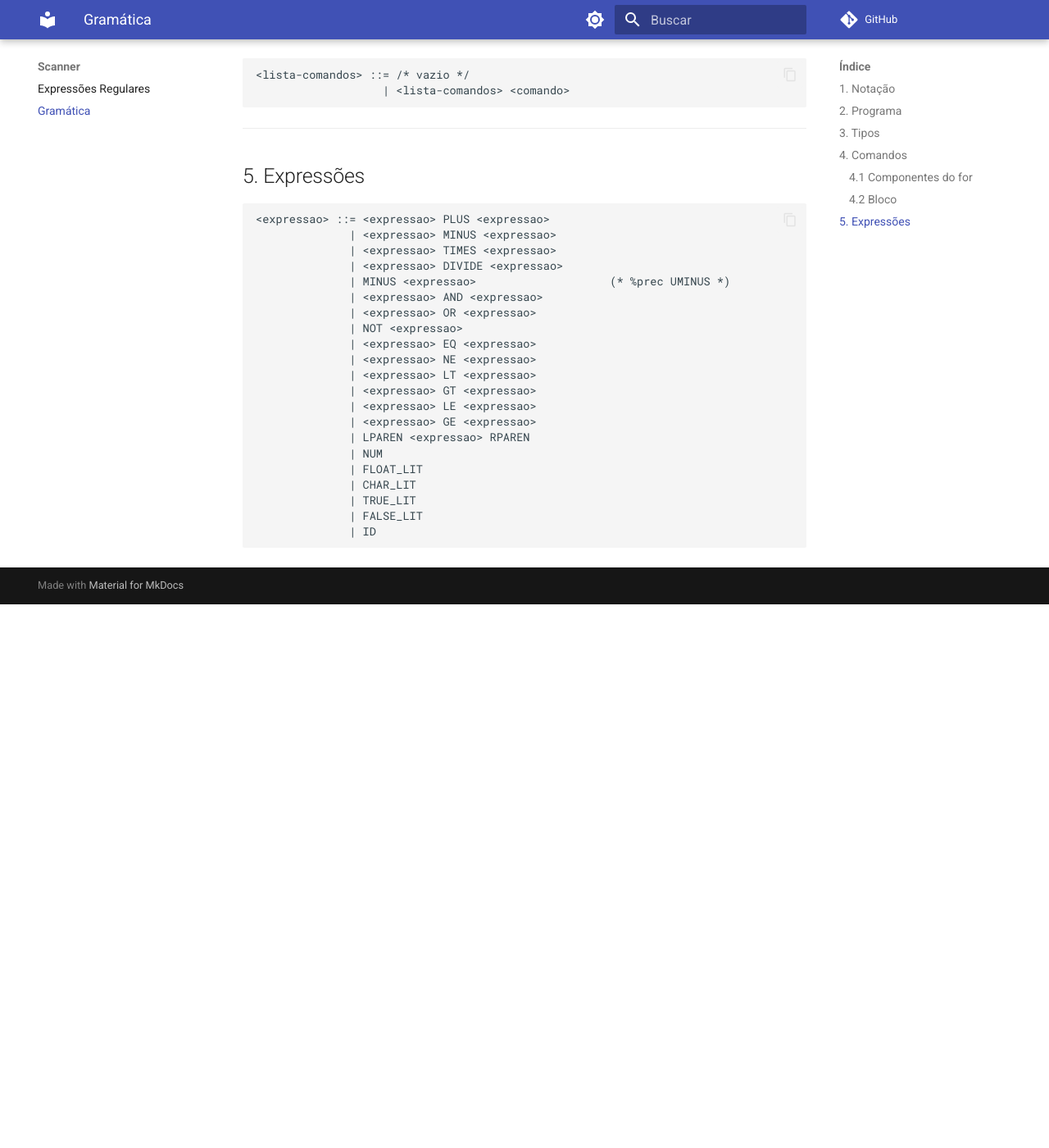
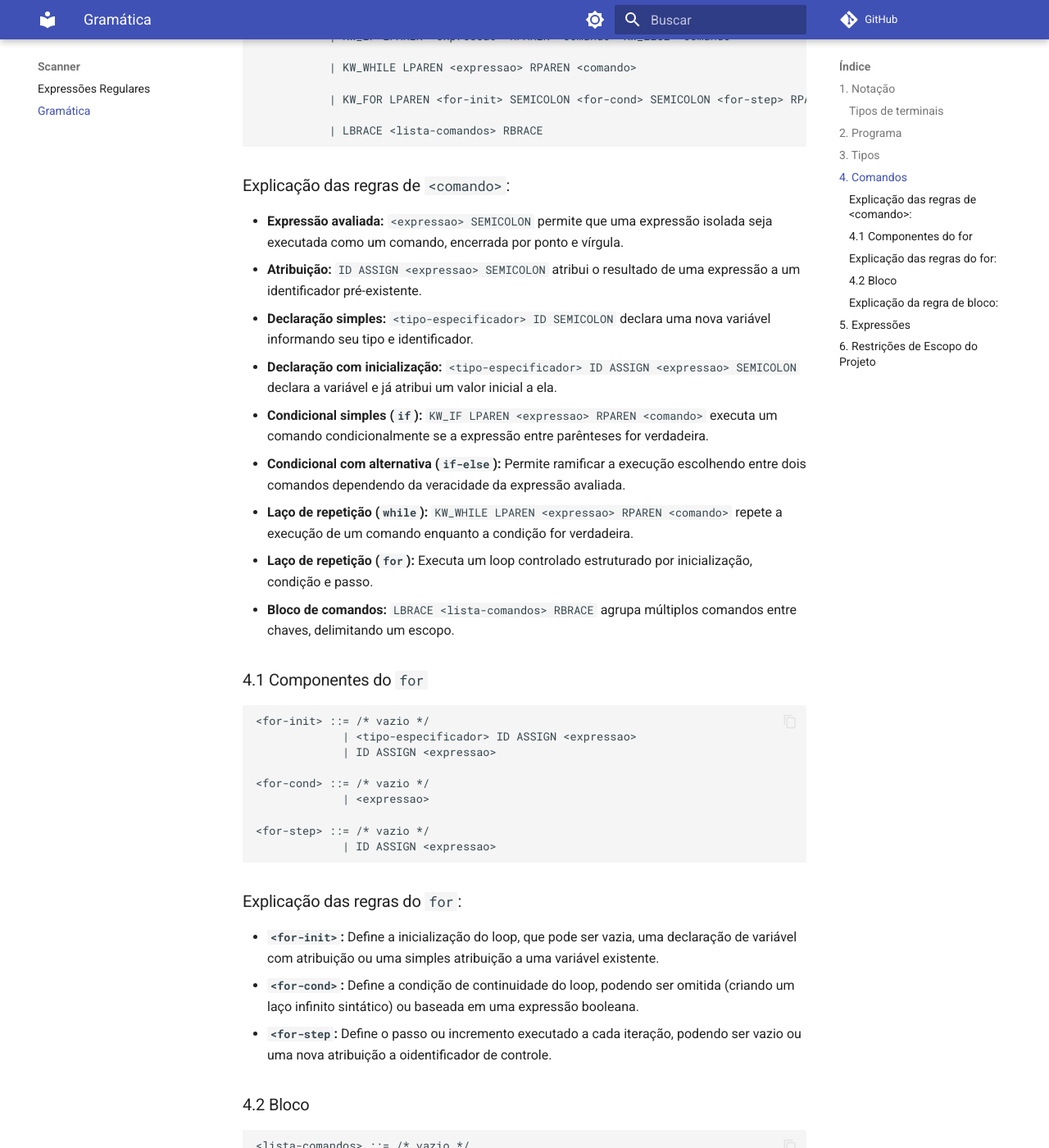
Before and after one commit to m0yo/Compiladores_G08, an MkDocs documentation site: the page built from docs/gramatica.md, in a window 1280 px wide and 1400 px high, scrolled down 1921 px. Shown: the whole window at 82% size. Built offline with MkDocs 1.6.1 and Material for MkDocs 9.7.7, drawn with Linux system fonts in a browser that asks for light colours; comment, search, counter and statistics services are not loaded; before the commit the page ends 2658 px from its top, so only the background shows below that; some of the changed text lies outside the part shown.

Commit message:
📚 docs: documentar gramática formal (BNF) da linguagem

````diff
--- a/docs/gramatica.md
+++ b/docs/gramatica.md
@@ -1,4 +1,12 @@
+# Guia da Gramática Formal (BNF)
+
+Este documento tem como objetivo fornecer uma referência clara e detalhada em prosa da sintaxe suportada pelo interpretador/compilador, alinhando a documentação com as regras implementadas no analisador sintático (`parser.y`).
+
+---
+
 ## 1. Notação
+
+A tabela abaixo descreve os símbolos utilizados na especificação da gramática formal:
 
 | Símbolo | Significado |
 |---|---|
@@ -9,16 +17,16 @@
 | `TOKEN` | terminal, com o nome exato usado em `parser.y` |
 | `<nome>` | não-terminal |
 
-Terminais com valor semântico (`%union`): `NUM` (int), `FLOAT_LIT` (double),
-`CHAR_LIT` (char), `ID` (string), `TRUE_LIT`/`FALSE_LIT` (int 1/0).
+### Tipos de terminais
+* **Terminais com valor semântico (`%union`):** `NUM` (int), `FLOAT_LIT` (double), `CHAR_LIT` (char), `ID` (string), `TRUE_LIT`/`FALSE_LIT` (int 1/0).
 
-Terminais sem valor semântico: `PLUS MINUS TIMES DIVIDE LPAREN RPAREN
-ASSIGN SEMICOLON T_INT T_FLOAT T_CHAR T_BOOL KW_IF KW_ELSE KW_WHILE KW_FOR
-LBRACE RBRACE AND OR NOT EQ NE LT GT LE GE`.
+* **Terminais sem valor semântico (palavras-chave e operadores):** `PLUS`, `MINUS`, `TIMES`, `DIVIDE`, `LPAREN`, `RPAREN`, `ASSIGN`, `SEMICOLON`, `T_INT`, `T_FLOAT`, `T_CHAR`, `T_BOOL`, `KW_IF`, `KW_ELSE`, `KW_WHILE`, `KW_FOR`, `LBRACE`, `RBRACE`, `AND`, `OR`, `NOT`, `EQ`, `NE`, `LT`, `GT`, `LE`, `GE`.
 
 ---
 
 ## 2. Programa
+
+Um programa na linguagem é composto estruturalmente por uma lista de linhas ou instruções sequenciais.
 
 ```bnf
 <programa>      ::= <lista-linhas>
@@ -33,6 +41,8 @@
 
 ## 3. Tipos
 
+Os tipos de dados primitivos suportados pela linguagem para a declaração de variáveis são especificados pelo conjunto de especificadores de tipo:
+
 ```bnf
 <tipo-especificador>  ::= T_INT | T_FLOAT | T_CHAR | T_BOOL
 ```
@@ -40,6 +50,8 @@
 ---
 
 ## 4. Comandos
+
+Esta seção define os comandos suportados pela gramática, que estruturam as ações executadas pelo programa. Cada comando é formalmente especificado abaixo:
 
 ```bnf
 <comando> ::= <expressao> SEMICOLON
@@ -61,6 +73,17 @@
            | LBRACE <lista-comandos> RBRACE
 ```
 
+### Explicação das regras de `<comando>`:
+
+* **Expressão avaliada:** `<expressao> SEMICOLON` permite que uma expressão isolada seja executada como um comando, encerrada por ponto e vírgula.
+* **Atribuição:** `ID ASSIGN <expressao> SEMICOLON` atribui o resultado de uma expressão a um identificador pré-existente.
+* **Declaração simples:** `<tipo-especificador> ID SEMICOLON` declara uma nova variável informando seu tipo e identificador.
+* **Declaração com inicialização:** `<tipo-especificador> ID ASSIGN <expressao> SEMICOLON` declara a variável e já atribui um valor inicial a ela.
+* **Condicional simples (`if`):** `KW_IF LPAREN <expressao> RPAREN <comando>` executa um comando condicionalmente se a expressão entre parênteses for verdadeira.
+* **Condicional com alternativa (`if-else`):** Permite ramificar a execução escolhendo entre dois comandos dependendo da veracidade da expressão avaliada.
+* **Laço de repetição (`while`):** `KW_WHILE LPAREN <expressao> RPAREN <comando>` repete a execução de um comando enquanto a condição for verdadeira.
+* **Laço de repetição (`for`):** Executa um loop controlado estruturado por inicialização, condição e passo.
+* **Bloco de comandos:** `LBRACE <lista-comandos> RBRACE` agrupa múltiplos comandos entre chaves, delimitando um escopo.
 
 ### 4.1 Componentes do `for`
 
@@ -76,6 +99,12 @@
              | ID ASSIGN <expressao>
 ```
 
+### Explicação das regras do `for`:
+
+* **`<for-init>`:** Define a inicialização do loop, que pode ser vazia, uma declaração de variável com atribuição ou uma simples atribuição a uma variável existente.
+* **`<for-cond>`:** Define a condição de continuidade do loop, podendo ser omitida (criando um laço infinito sintático) ou baseada em uma expressão booleana.
+* **`<for-step`:** Define o passo ou incremento executado a cada iteração, podendo ser vazio ou uma nova atribuição a oidentificador de controle.
+
 ### 4.2 Bloco
 
 ```bnf
@@ -83,10 +112,19 @@
                    | <lista-comandos> <comando>
 ```
 
+### Explicação da regra de bloco:
+
+* **`<lista-comandos>`:** Representa uma sequência de comandos que podem aparecer de forma vazia (sem instruções) ou de maneira recursiva (`<lista-comandos> <comando>`), permitindo encadear múltiplos comandos em sequência dentro de um bloco.
+
 ---
 
 ## 5. Expressões
 
+As expressões englobam operações aritméticas, lógicas, relacionais, chamadas de literais e uso de identificadores, respeitando a precedência de operadores:
+* **Aritméticas:** Adição (`PLUS`), Subtração (`MINUS`), Multiplicação (`TIMES`), Divisão (`DIVIDE`) e inversão unária (`MINUS` com `%prec UMINUS`).
+* **Lógicas:** Conexão lógica E (`AND`), OU (`OR`) e Negação (`NOT`).
+* **Relacionais:** Igualdade (`EQ`), Diferença (`NE`), Menor que (`LT`), Maior que (`GT`), Menor ou igual (`LE`), Maior ou igual (`GE`).
+* **Agrupamento e Terminais:** Expressões entre parênteses (`LPAREN`/`RPAREN`), além dos literais de número, ponto flutuante, caractere, booleanos e identificadores.
 
 ```bnf
 <expressao> ::= <expressao> PLUS <expressao>
@@ -111,3 +149,12 @@
               | FALSE_LIT
               | ID
 ```
+---
+
+## 6. Restrições de Escopo do Projeto
+
+Para manter o interpretador focado no aprendizado dos conceitos fundamentais de análise léxica, sintática e semântica, o escopo da linguagem restringe estritamente:
+
+* Sem suporte a ponteiros (*pointers*).
+* Sem suporte a estruturas (*structs*).
+* Sem importação de bibliotecas externas ou uso de funções de cabeçalhos complexos do C padrão.
````
